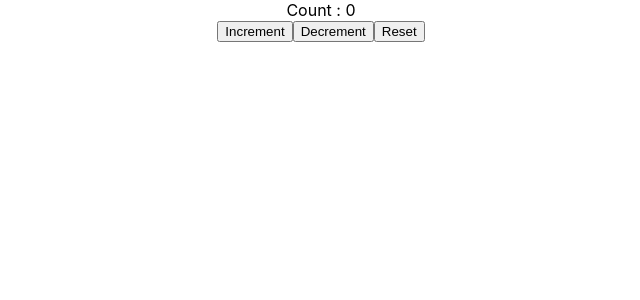
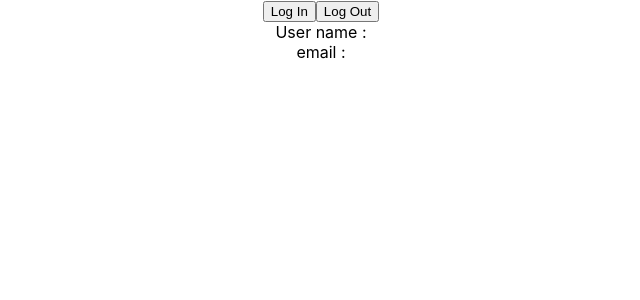
Before and after one commit to nikeshp15/react-typescript, a React (Create React App) app: page / in a window 1280 px wide. Shown: the top 300 px of the page, without its empty margins (319-959 px from the left). Built offline with nearby package versions, Linux system fonts and the light colour scheme.

Commit message:
feat: use context example

```diff
--- a/src/App.tsx
+++ b/src/App.tsx
@@ -3,11 +3,23 @@
 import { LoggedIn } from './components/state/LoggedIn';
 import { User } from './components/state/User';
 import { Counter } from './components/state/Counter';
+import { ThemeContextProvider } from './components/context/ThemeContext';
+import { Box } from './components/context/Box';
+import { UserContextProvider } from './components/context/UserContext';
+import { MainUser } from './components/context/MainUser';
 
 function App() {
   return (
     <div className="App">
-      <Counter />
+
+      <UserContextProvider>
+        <MainUser/>
+      </UserContextProvider>
+
+      {/* <ThemeContextProvider>
+        <Box></Box>
+      </ThemeContextProvider> */}
+      {/* <Counter /> */}
       {/* <User /> */}
       {/* <LoggedIn /> */}
     </div>
--- /dev/null
+++ b/src/components/context/Box.tsx
@@ -0,0 +1,11 @@
+import React, { useContext } from 'react'
+import { ThemeContext } from './ThemeContext'
+
+export const Box = () => {
+    const customTheme = useContext(ThemeContext)
+  return (
+    <div style={{ backgroundColor: customTheme.primary.main }}>
+        <div style={{ color: customTheme.primary.text }}>Box theme context</div>
+    </div>
+  )
+}
--- /dev/null
+++ b/src/components/context/MainUser.tsx
@@ -0,0 +1,26 @@
+import React, { useContext } from 'react'
+import { UserContext } from './UserContext'
+
+export const MainUser = () => {
+
+    const userContext = useContext(UserContext)
+    const handleLogIn = () => {
+        if (userContext) {
+            userContext.setUser({ name: 'nikesh', email: 'abc@gm.com'})
+        }
+    }
+    const handleLogOut = () => {
+        if (userContext) {
+            userContext.setUser(null)
+        }
+    }
+
+  return (
+    <div>
+        <button onClick={handleLogIn}>Log In</button>
+        <button onClick={handleLogOut}>Log Out</button>
+        <div>User name : {userContext?.user?.name}</div>
+        <div>email : {userContext?.user?.email}</div>
+    </div>
+  )
+}
--- /dev/null
+++ b/src/components/context/ThemeContext.tsx
@@ -0,0 +1,16 @@
+import { createContext } from "react";
+import { theme } from "./theme";
+
+type ThemeContextProviderProps = {
+    children: React.ReactNode
+}
+
+export const ThemeContext = createContext(theme);
+
+export const ThemeContextProvider = ({children}: ThemeContextProviderProps) => {
+    return (
+        <ThemeContext.Provider value={theme}>
+            {children}
+        </ThemeContext.Provider>
+    )
+}
--- /dev/null
+++ b/src/components/context/UserContext.tsx
@@ -0,0 +1,30 @@
+import { createContext, useState } from "react";
+
+export type AuthUser = {
+    name: string
+    email: string
+}
+
+type UserContextProviderProps = {
+    children: React.ReactNode
+}
+
+type UserContextType = {
+    user: AuthUser | null
+    setUser: React.Dispatch<React.SetStateAction<AuthUser | null>>
+}
+
+
+export const UserContext = createContext<UserContextType | null>(null);
+
+export const UserContextProvider = ({children}: UserContextProviderProps) => {
+    const [user, setUser] = useState<AuthUser | null>(null)
+
+    return (
+        <UserContext.Provider value={{user, setUser}}>
+            {children}
+        </UserContext.Provider>
+    )
+
+
+}
```
Also changed, not shown: src/components/context/theme.ts (added, +10 -0 lines).
